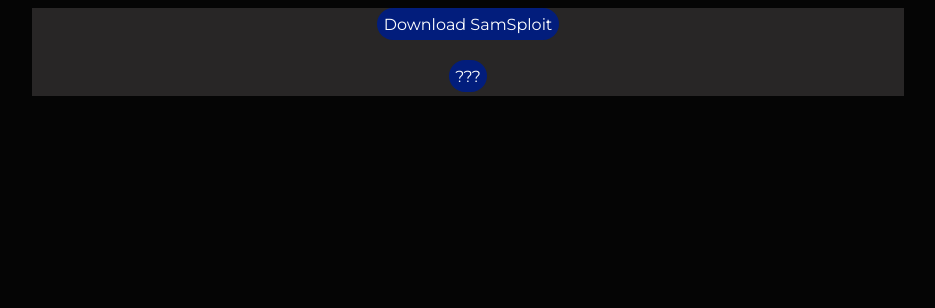
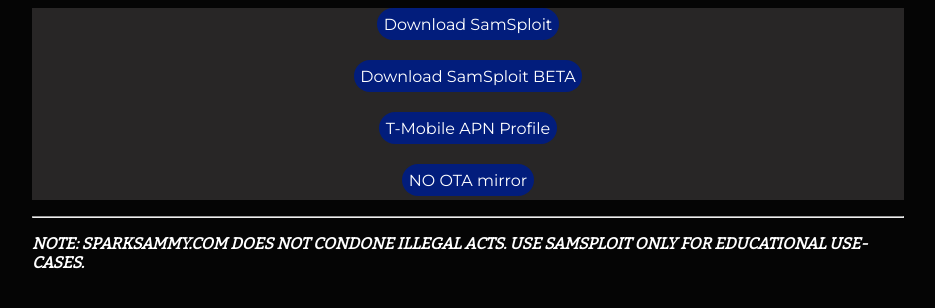
Before and after one commit to sparksammy/sparksammycom, a plain HTML site: page downloads.html in a window 1280 px wide. Shown: the whole page, without its empty margins (172-1107 px from the left). Drawn offline with nearby package versions, Linux system fonts and the light colour scheme.

Commit message:
Update downloads.html

```diff
--- a/downloads.html
+++ b/downloads.html
@@ -1,14 +1,18 @@
 <head>
 <link rel="apple-touch-icon" href="/iTunesArtwork@2x.png">
 <title>Downloads</title>
-<link rel="stylesheet" href="/style.css" />
+<link rel="stylesheet" href="style.css" />
 </head>
 
 <body>
 <div class="wrapper">
 <div class="navigation">
-<p><a href="/source.zip">Download SamSploit</a></p>
-<p><a href="https://sparksammy.com/hacktmo.mobileconfig">???</a></p>
+<p><a href="https://sparksammy.github.io/sparksammycom/source.zip">Download SamSploit</a></p>
+  <p><a href="https://sparksammy.github.io/sparksammycom/source-beta.zip">Download SamSploit BETA</a></p>
+<p><a href="https://sparksammy.github.io/sparksammycom/hacktmo.mobileconfig">T-Mobile APN Profile</a></p>
+  <p><a href="https://sparksammy.github.io/sparksammycom/NOOTA.mobileconfig">NO OTA mirror</a></p>
 </div>
+  <hr>
+  <p><b><i>NOTE: SPARKSAMMY.COM DOES NOT CONDONE ILLEGAL ACTS. USE SAMSPLOIT ONLY FOR EDUCATIONAL USE-CASES.</i></b></p>
 </div>
 </body>
```
